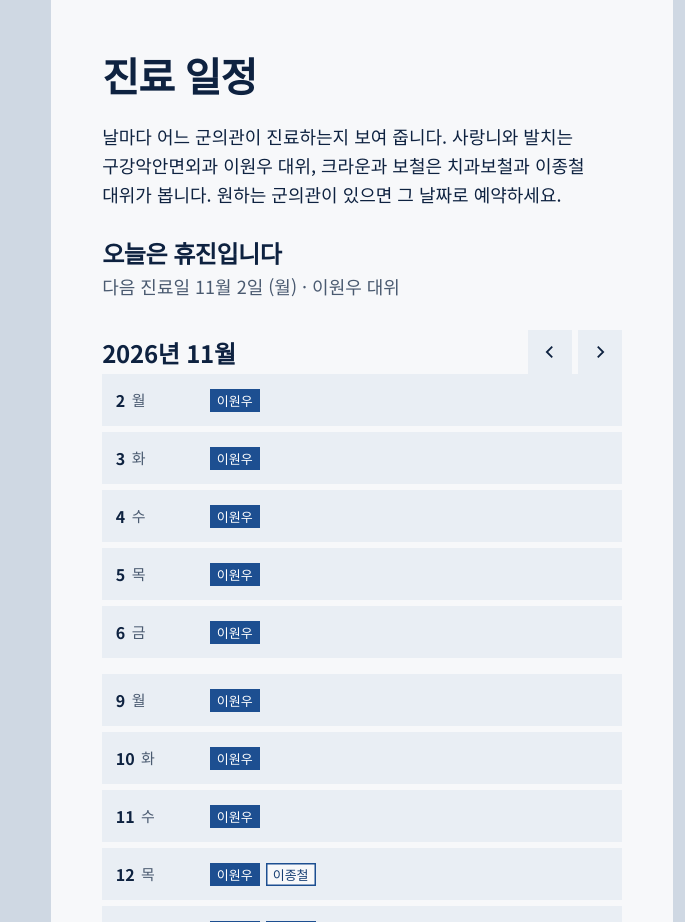
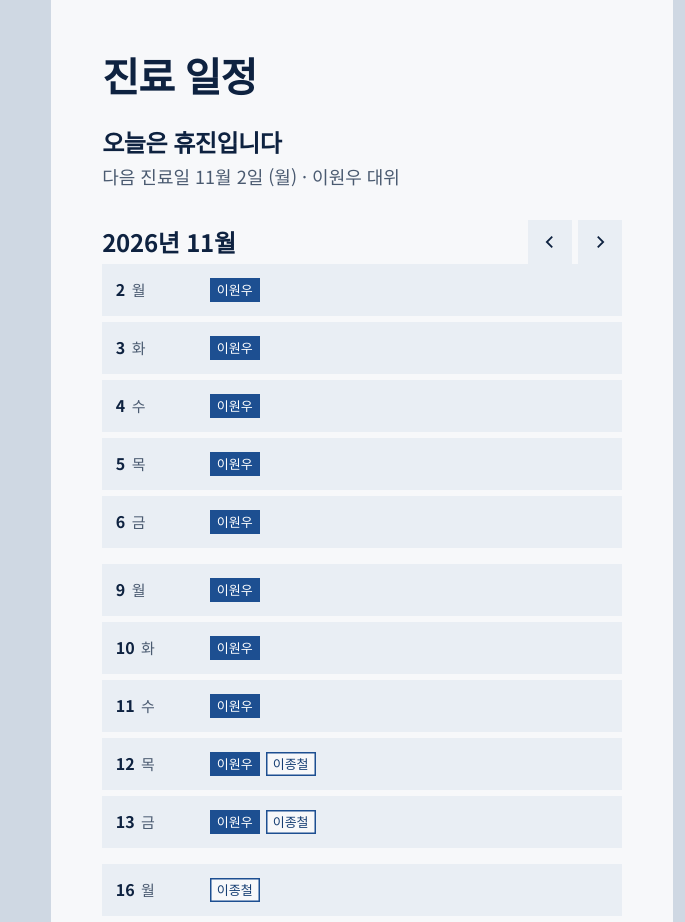
Before and after one commit to wonwoo-dent/dental_clinic, a plain HTML site: page index.html in a window 1280 px wide. Shown: the part 5480-6402 px from the top of the page, without its empty margins (595-1280 px from the left). Drawn offline with Linux system fonts and the light colour scheme; a web font is replaced by a local one.

Commit message:
진료 일정 아래 군의관별 분담 설명 삭제
Co-Authored-By: Claude Opus 5.5 <noreply@anthropic.com>
Claude-Session: https://claude.ai/code/session_01R7kTzuw7UYxby8XWCzNtGf

```diff
--- a/index.html
+++ b/index.html
@@ -401,7 +401,6 @@
 
     <section class="section schedule" id="schedule" data-scene="week" aria-labelledby="schedule-title">
       <h2 id="schedule-title" data-reveal>진료 일정</h2>
-      <p data-reveal style="--i:1">날마다 어느 군의관이 진료하는지 보여 줍니다. 사랑니와 발치는 구강악안면외과 이원우 대위, 크라운과 보철은 치과보철과 이종철 대위가 봅니다. 원하는 군의관이 있으면 그 날짜로 예약하세요.</p>
       <div class="cal" data-cal><p class="cal__empty muted">진료 일정을 불러오는 중입니다.</p></div>
     </section>
 
```
Also changed, not shown: hours.html (+0 -1 lines).
